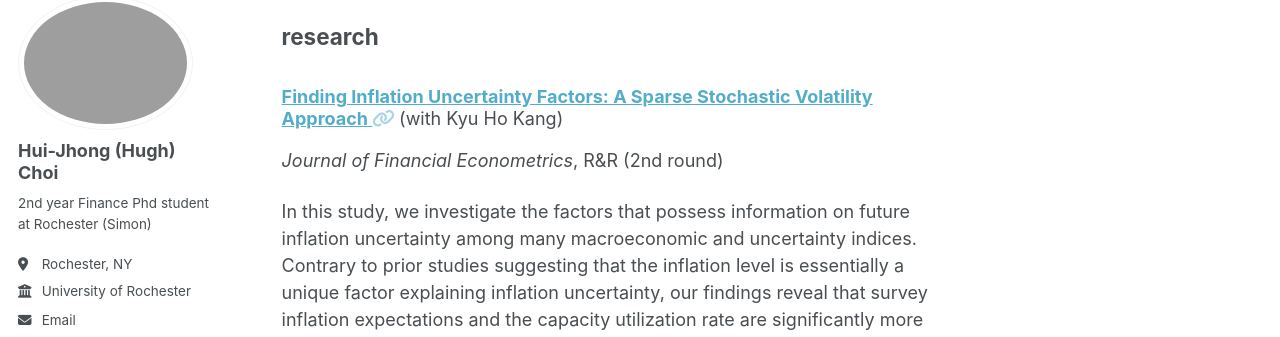
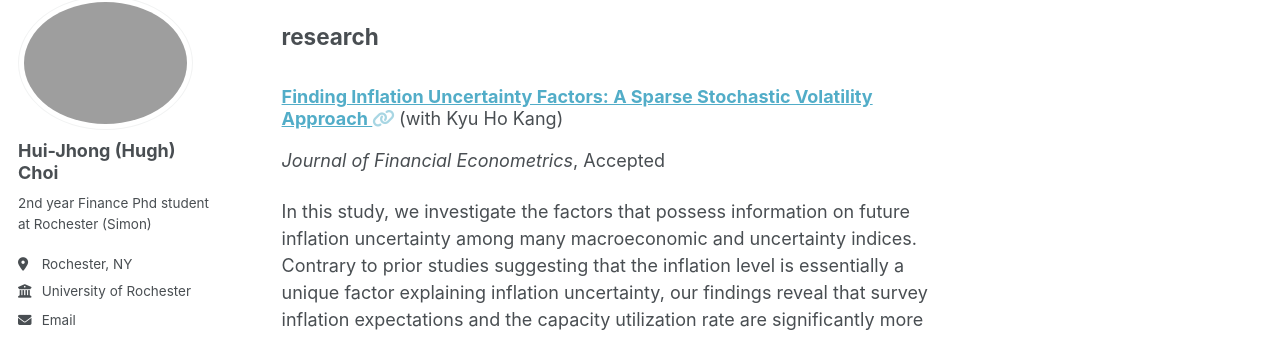
Before and after one commit to Hui-jhongChoi/Hui-jhongChoi.github.io, a Jekyll site: the page built from _pages/sitemap.md, in a window 1280 px wide and 900 px high, scrolled down 3647 px. Shown: the part 110-447 px from the top of the window. Built offline with Jekyll 4.4.1, drawn with Linux system fonts in a browser that asks for light colours.

Commit message:
Update InflationUncertainty.md

```diff
--- a/_research/InflationUncertainty.md
+++ b/_research/InflationUncertainty.md
@@ -5,8 +5,8 @@ category: workingpapers
 permalink: /research/2023-12-18 Inflation Uncertainty
 excerpt: 'In this study, we investigate the factors that possess information on future inflation uncertainty among many macroeconomic and uncertainty indices. Contrary to prior studies suggesting that the inflation level is essentially a unique factor explaining inflation uncertainty, our findings reveal that survey inflation expectations and the capacity utilization rate are significantly more relevant in terms of predictability.
 '
-# date: 2023
-status: 'R&R (2nd round)'
+# date: 2025
+status: 'Accepted'
 venue: 'Journal of Financial Econometrics'
 link: ''  # Link to the external website
 coauthors: "Kyu Ho Kang"
```
